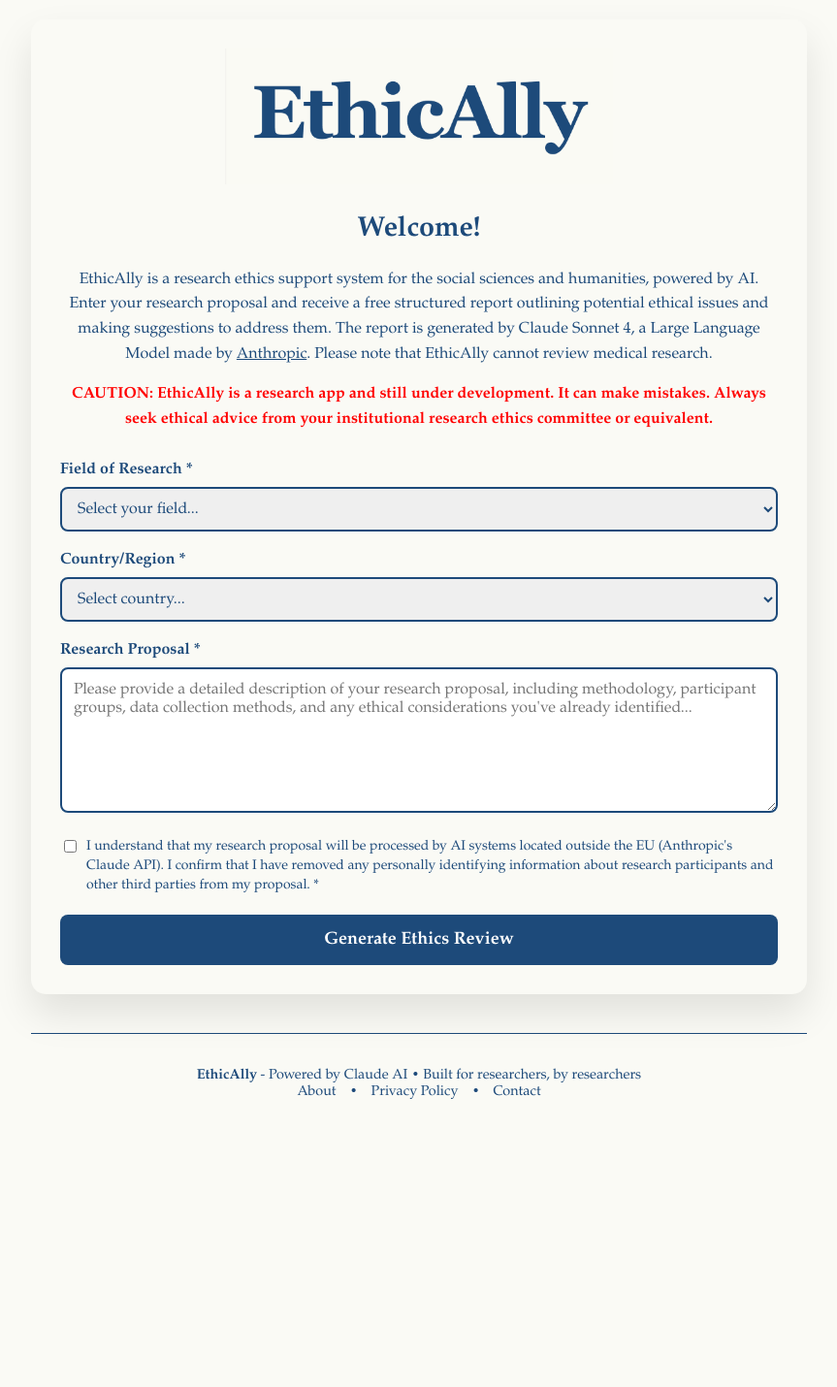
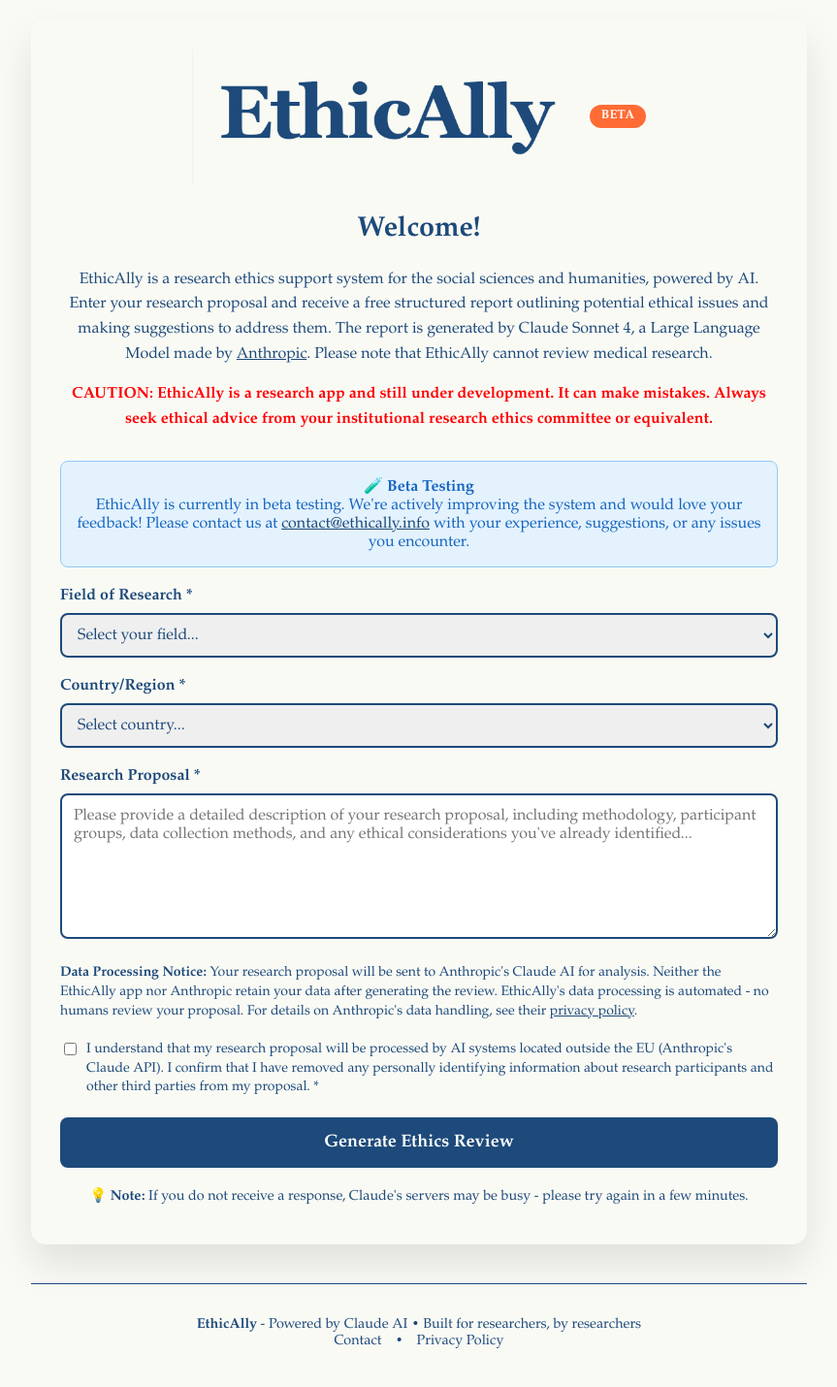
Before and after one commit to EthicAllySteph/EthicsreviewAI, a website: page index.html in a window 1280 px wide. Shown: the whole page at 97% size, without its empty margins (208-1071 px from the left). Before the commit the page ends 1189 px from the top, so only its background shows below. Drawn offline with Linux system fonts and the light colour scheme.

Commit message:
Update index.html

```diff
--- a/index.html
+++ b/index.html
@@ -31,6 +31,17 @@
             height: auto;
         }
 
+        .beta-badge {
+            background: #ff6b35;
+            color: white;
+            padding: 4px 12px;
+            border-radius: 12px;
+            font-size: 0.8em;
+            font-weight: bold;
+            margin-left: 10px;
+            vertical-align: middle;
+        }
+
         .welcome-text {
             margin-bottom: 30px;
             line-height: 1.6;
@@ -47,6 +58,35 @@
         .caution {
             color: red;
             font-weight: bold;
+        }
+
+        .beta-feedback {
+            background: #e3f2fd;
+            border: 1px solid #90caf9;
+            padding: 15px;
+            border-radius: 8px;
+            margin-bottom: 20px;
+            color: #1565c0;
+            text-align: center;
+        }
+
+        .data-notice {
+            background: #fff3cd;
+            border: 1px solid #ffeaa7;
+            padding: 15px;
+            border-radius: 8px;
+            margin-bottom: 20px;
+            color: #856404;
+            font-size: 0.9em;
+            line-height: 1.4;
+        }
+
+        .timeout-notice {
+            color: #1D4A7A;
+            padding: 10px 0;
+            margin-top: 10px;
+            font-size: 0.9em;
+            text-align: center;
         }
 
         a {
@@ -256,8 +296,9 @@
     <!-- Main Form Page -->
     <div id="mainPage" class="page-content active">
         <div class="container" id="mainForm">
-            <div class="logo" style="margin-bottom: 0px; display: flex; justify-content: center;">
-                <img src="assets/ethicallylogo3.png" alt="EthicAlly Logo" style="width: 400px; max-width: 90vw;">
+            <div class="logo" style="margin-bottom: 0px; display: flex; justify-content: center; align-items: center;">
+                <img src="/assets/ethicallylogo3.png" alt="EthicAlly Logo" style="width: 400px; max-width: 90vw;">
+                <span class="beta-badge">BETA</span>
             </div>
 
             <div class="welcome-text">
@@ -266,6 +307,13 @@
 
                 <p><span class="caution">CAUTION: EthicAlly is a research app and still under development. It can make mistakes. Always seek ethical advice from your institutional research ethics committee or equivalent.</span></p>
             </div>
+
+            <div class="beta-feedback">
+                <strong>🧪 Beta Testing</strong><br>
+                EthicAlly is currently in beta testing. We're actively improving the system and would love your feedback! Please contact us at <a href="mailto:contact@ethically.info">contact@ethically.info</a> with your experience, suggestions, or any issues you encounter.
+            </div>
+
+
 
             <!-- API key section is now hidden -->
             <div class="api-key">
@@ -356,6 +404,10 @@
                     <textarea id="proposal" required placeholder="Please provide a detailed description of your research proposal, including methodology, participant groups, data collection methods, and any ethical considerations you've already identified..."></textarea>
                 </div>
 
+                <div style="margin-bottom: 20px; color: #1D4A7A; font-size: 14px; line-height: 1.4;">
+                    <strong>Data Processing Notice:</strong> Your research proposal will be sent to Anthropic's Claude AI for analysis. Neither the EthicAlly app nor Anthropic retain your data after generating the review. EthicAlly's data processing is automated - no humans review your proposal. For details on Anthropic's data handling, see their <a href="https://www.anthropic.com/privacy" target="_blank">privacy policy</a>.
+                </div>
+
                 <div class="form-group">
                     <label style="display: flex; align-items: flex-start; font-weight: normal; font-size: 14px; line-height: 1.4;">
                         <input type="checkbox" id="dataConsent" required style="width: auto; margin-right: 10px; margin-top: 2px; flex-shrink: 0;">
@@ -364,6 +416,10 @@
                 </div>
 
                 <button type="submit" id="submitBtn">Generate Ethics Review</button>
+
+                <div class="timeout-notice">
+                    💡 <strong>Note:</strong> If you do not receive a response, Claude's servers may be busy - please try again in a few minutes.
+                </div>
             </form>
 
             <div id="error" class="error" style="display: none;"></div>
@@ -385,15 +441,6 @@
         </div>
     </div>
 
-    <!-- About Page -->
-    <div id="aboutPage" class="page-content">
-        <div class="container">
-            <button class="back-btn" onclick="showPage('mainPage')">← Back to EthicAlly</button>
-            <h2>About EthicAlly</h2>
-            <p>Content coming soon...</p>
-        </div>
-    </div>
-
     <!-- Privacy Page -->
     <div id="privacyPage" class="page-content">
         <div class="container">
@@ -403,21 +450,11 @@
         </div>
     </div>
 
-    <!-- Contact Page -->
-    <div id="contactPage" class="page-content">
-        <div class="container">
-            <button class="back-btn" onclick="showPage('mainPage')">← Back to EthicAlly</button>
-            <h2>Contact</h2>
-            <p>Content coming soon...</p>
-        </div>
-    </div>
-
     <div class="footer">
         <p>
             <strong>EthicAlly</strong> - Powered by Claude AI • Built for researchers, by researchers<br>
-            <a href="#" onclick="showPage('aboutPage')">About</a> •
-            <a href="#" onclick="showPage('privacyPage')">Privacy Policy</a> •
-            <a href="#" onclick="showPage('contactPage')">Contact</a>
+            <a href="mailto:contact@ethically.info">Contact</a> •
+            <a href="#" onclick="showPage('privacyPage')">Privacy Policy</a>
         </p>
     </div>
 
@@ -433,7 +470,6 @@
 
         document.getElementById('ethicsForm').addEventListener('submit', async function(e) {
             e.preventDefault();
-            console.log('Form submitted!'); // Debug line
 
             const field = document.getElementById('field').value;
             const country = document.getElementById('country').value;
```
